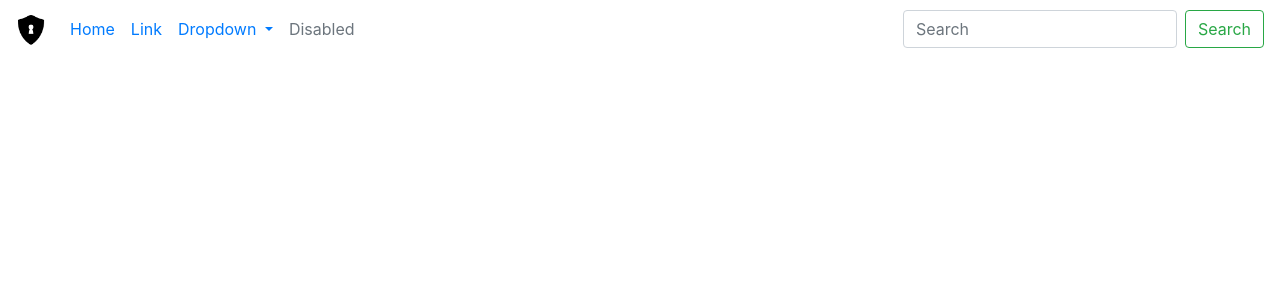
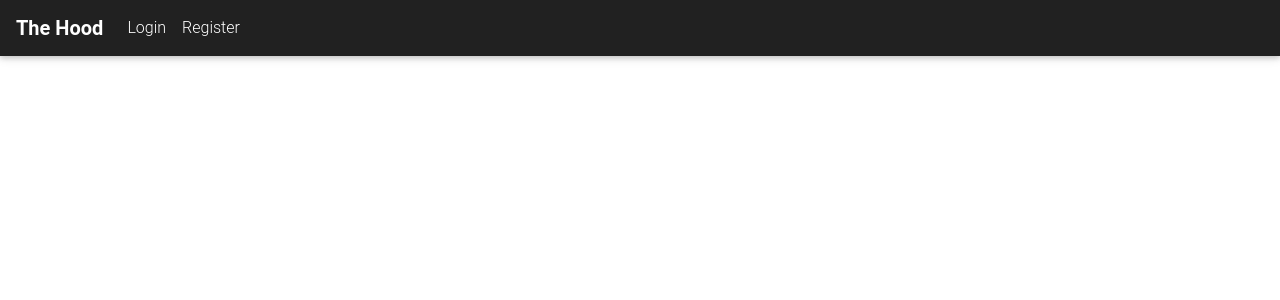
Before and after one commit to Jay-68/neighbourhood, a Django app: template neighbourhood/templates/base.html in a window 1280 px wide. Shown: the top 300 px of the page. Run offline with Django 3.2, Linux system fonts and the light colour scheme; the template is opened without the code that fills it, so the values that code supplies are empty; some libraries are stand-ins or nearby versions.

Commit message:
add template for the application main page

```diff
--- a/neighbourhood/templates/base.html
+++ b/neighbourhood/templates/base.html
@@ -1,5 +1,7 @@
 {% load bootstrap4 %}
 {% load static %}
+{% load staticfiles %}
+
 
 <!DOCTYPE html>
 <html lang="en">
@@ -8,27 +10,53 @@
   <meta charset="UTF-8">
   <meta name="viewport" content="width=device-width, initial-scale=1.0">
   <meta http-equiv="X-UA-Compatible" content="ie=edge">
+
   {% if title %}
-  <title>Hood - {{ title }}</title>
+
+  <title>{{title}}</title>
+
   {% else %}
-  <title>The Hood</title>
+
+  <title> The Hood </title>
+
   {% endif %}
+
+
   {% block styles %}
-  <link rel="stylesheet" href="static/css/main.css">
-  {% bootstrap_css %}
-  {% endblock %}
+
+  <!-- Bootstrap core CSS -->
+  <link rel="stylesheet" href="https://cdnjs.cloudflare.com/ajax/libs/twitter-bootstrap/4.3.1/css/bootstrap.min.css">
+  <!-- Material Design Bootstrap -->
+  <link rel="stylesheet" href="https://cdnjs.cloudflare.com/ajax/libs/mdbootstrap/4.8.10/css/mdb.min.css">
+
+  {% endblock styles %}
 </head>
 
 <body>
+
   {% include 'navbar.html' %}
 
   {% block content %}
 
-  {% endblock %}
+  {% endblock content %}
+
 
   {% block scripts %}
-  {% bootstrap_javascript %}
-  {% endblock %}
+
+  <!-- Optional JavaScript -->
+  <!-- jQuery first, then Popper.js, then Bootstrap JS -->
+  <script src="https://ajax.googleapis.com/ajax/libs/jquery/3.4.1/jquery.min.js"></script>
+  <!-- Bootstrap tooltips -->
+  <script type="text/javascript"
+    src="https://cdnjs.cloudflare.com/ajax/libs/popper.js/1.14.4/umd/popper.min.js"></script>
+  <!-- Bootstrap core JavaScript -->
+  <script type="text/javascript"
+    src="https://cdnjs.cloudflare.com/ajax/libs/twitter-bootstrap/4.3.1/js/bootstrap.min.js"></script>
+  <!-- MDB core JavaScript -->
+  <script type="text/javascript" src="https://cdnjs.cloudflare.com/ajax/libs/mdbootstrap/4.8.10/js/mdb.min.js"></script>
+
+  {% endblock scripts %}
+
 </body>
 
 </html>
--- a/neighbourhood/templates/navbar.html
+++ b/neighbourhood/templates/navbar.html
@@ -1,42 +1,58 @@
-{% load bootstrap4 %}
-{% load static %}
+<!--Navbar-->
+<nav class="navbar navbar-expand-lg navbar-dark bg-dark">
 
-<nav class="navbar navbar-expand-lg">
-  <a class="navbar-brand" href="#">
-    <img src="static/images/secure.png" width="30" height="30" alt="Home Icon">
-  </a>
-  <button class="navbar-toggler" type="button" data-toggle="collapse" data-target="#navbarSupportedContent"
-    aria-controls="navbarSupportedContent" aria-expanded="false" aria-label="Toggle navigation">
+  <!-- Navbar brand -->
+  <a class="navbar-brand font-weight-bold" href="{% url 'index' %}">The Hood</a>
+
+  <!-- Collapse button -->
+  <button class="navbar-toggler" type="button" data-toggle="collapse" data-target="#menu"
+    aria-controls="basicExampleNav" aria-expanded="false" aria-label="Toggle navigation">
     <span class="navbar-toggler-icon"></span>
   </button>
 
-  <div class="collapse navbar-collapse" id="navbarSupportedContent">
+  <!-- Collapsible content -->
+  <div class="collapse navbar-collapse" id="menu">
+
+    {% if user.is_authenticated %}
+    <!-- Links -->
     <ul class="navbar-nav mr-auto">
       <li class="nav-item active">
-        <a class="nav-link" href="#">Home <span class="sr-only">(current)</span></a>
+      <li class="nav-item"><a href="{% url 'business' %}" class="nav-link">Businesses</a></li>
+      <li class="nav-item"><a href="{% url 'new_post' %}" class="nav-link">Post Something</a></li>
+      <li class="nav-item"><a href="{% url 'profile' user %}" class="nav-link">Profile</a></li>
+      <li class="nav-item"><a href="/accounts/password/change" class="nav-link">Change Password</a></li>
+      <li class="nav-item"><a href="/logout" class="nav-link">Logout</a></li>
+      </li>
+    </ul>
+
+    <!-- Links -->
+
+    <!-- Search form -->
+    <form class="form-inline" action="{% url 'search' %}">
+      <div class="md-form my-0">
+        <input class="form-control mr-sm-2" type="text" placeholder="Search for a business" aria-label="Search"
+          name="project">
+      </div>
+    </form>
+    <!-- End of search form -->
+
+    {% else %}
+
+    <!-- Links -->
+    <ul class="navbar-nav mr-auto">
+      <li class="nav-item">
+        <a class="nav-link" href="/accounts/login">Login</a>
       </li>
       <li class="nav-item">
-        <a class="nav-link" href="#">Link</a>
-      </li>
-      <li class="nav-item dropdown">
-        <a class="nav-link dropdown-toggle" href="#" id="navbarDropdown" role="button" data-toggle="dropdown"
-          aria-haspopup="true" aria-expanded="false">
-          Dropdown
-        </a>
-        <div class="dropdown-menu" aria-labelledby="navbarDropdown">
-          <a class="dropdown-item" href="#">Action</a>
-          <a class="dropdown-item" href="#">Another action</a>
-          <div class="dropdown-divider"></div>
-          <a class="dropdown-item" href="#">Something else here</a>
-        </div>
-      </li>
-      <li class="nav-item">
-        <a class="nav-link disabled" href="#" tabindex="-1" aria-disabled="true">Disabled</a>
+        <a class="nav-link" href="/accounts/register">Register</a>
       </li>
     </ul>
-    <form class="form-inline my-2 my-lg-0">
-      <input class="form-control mr-sm-2" type="search" placeholder="Search" aria-label="Search">
-      <button class="btn btn-outline-success my-2 my-sm-0" type="submit">Search</button>
-    </form>
+
+    {% endif %}
+
+    <!-- Links -->
+
   </div>
+  <!-- End of collapsible content -->
+
 </nav>
```
Also changed, not shown: neighbourhood/templates/index.html (+37 -3 lines).
